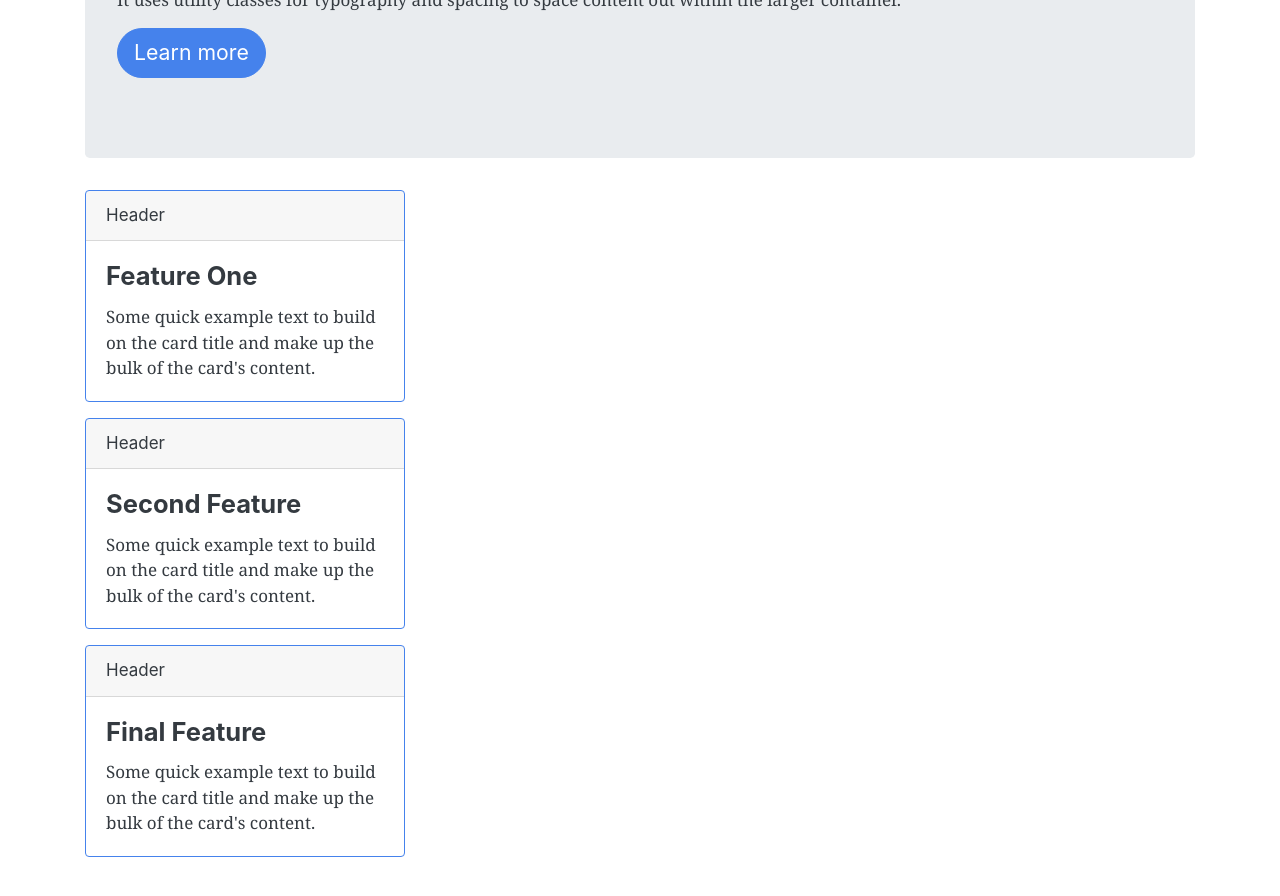
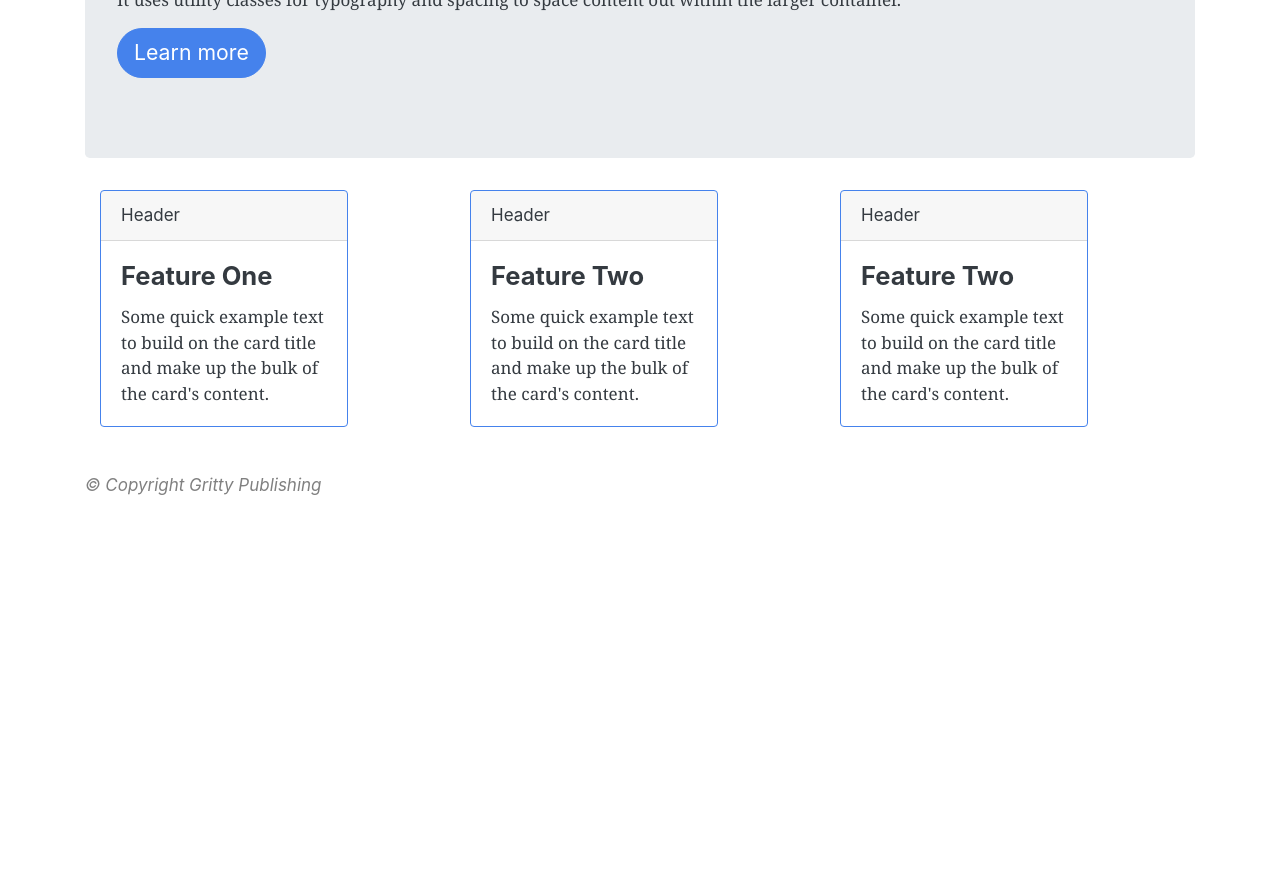
Before and after one commit to Ikass/bootswatch-demo, a Jekyll site: the page built from index.md, in a window 1280 px wide and 900 px high, scrolled down 580 px. Shown: the top 896 px of the window. Built offline with Jekyll 4.4.1, drawn with Linux system fonts in a browser that asks for light colours; our own code applies the rules of GitHub Pages for plain Markdown files; after the commit the page ends 1079 px from its top, so only the background shows below that.

Commit message:
Update features.html

```diff
--- a/_includes/features.html
+++ b/_includes/features.html
@@ -1,3 +1,7 @@
+<div class="container">
+  <div class="row">
+
+    <div class="col-md-3">
       <div class="card border-primary mb-3" style="max-width: 20rem;">
         <div class="card-header">Header</div>
         <div class="card-body">
@@ -5,19 +9,28 @@
           <p class="card-text">Some quick example text to build on the card title and make up the bulk of the card's content.</p>
         </div>
       </div>
+    </div>
 
+    <div class="col-md-1"></div>
+
+    <div class="col-md-3">
        <div class="card border-primary mb-3" style="max-width: 20rem;">
         <div class="card-header">Header</div>
         <div class="card-body">
-    <h4 class="card-title">Second Feature</h4>
+          <h4 class="card-title">Feature Two</h4>
           <p class="card-text">Some quick example text to build on the card title and make up the bulk of the card's content.</p>
         </div>
       </div>
+    </div>
 
+    <div class="col-md-1"></div>
+
+    <div class="col-md-3">
        <div class="card border-primary mb-3" style="max-width: 20rem;">
         <div class="card-header">Header</div>
         <div class="card-body">
-    <h4 class="card-title">Final Feature</h4>
+          <h4 class="card-title">Feature Two</h4>
           <p class="card-text">Some quick example text to build on the card title and make up the bulk of the card's content.</p>
         </div>
       </div>
+    </div>
```
Lines whose indentation alone changed are shown as unchanged.
